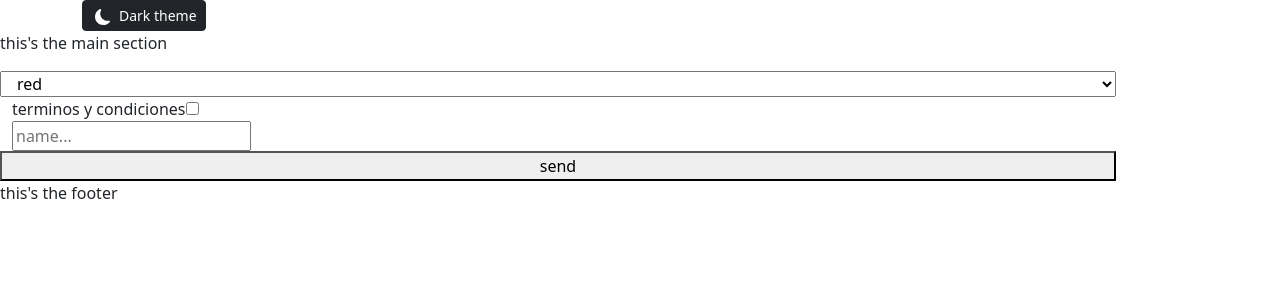
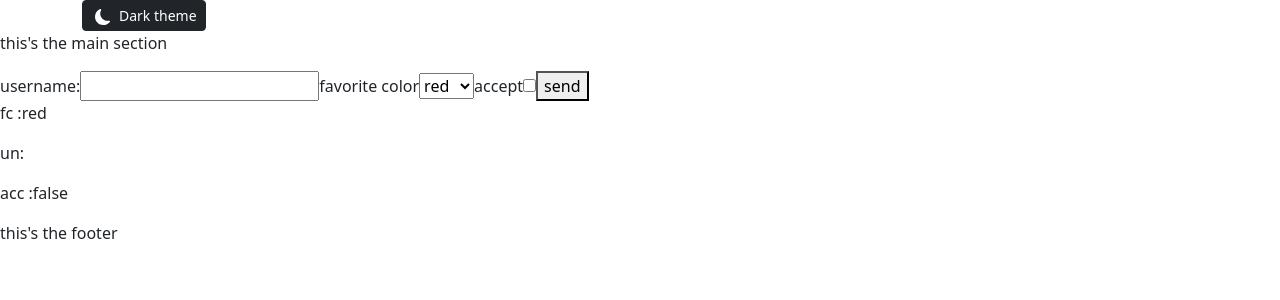
Before and after one commit to MarcoRosselDev/next-js-07, a React (Vite) app in the folder rt/: page / in a window 1280 px wide. Shown: the top 300 px of the page. Built offline with nearby package versions, Linux system fonts and the light colour scheme.

Commit message:
form event handler | controlados

```diff
--- a/rt/src/btn.css
+++ /dev/null
@@ -1,5 +0,0 @@
-.my_btn {
-  /* background-color: rgb(38, 97, 156); */
-  background-color: hsl(215, 61%, 38%);
-  color: black;
-}
--- a/rt/src/components/main/Form_controlado.tsx
+++ b/rt/src/components/main/Form_controlado.tsx
@@ -1,6 +1,39 @@
+import { useState, type FormEvent } from "react"
+
 export default function Form_controlado() {
 
+  const [acc, setAcc] = useState(false)
+  const [fc, setfc] = useState("red")
+  const [username, setUsername] = useState("")
+
+  function handleSubmit(event:FormEvent) {
+    event.preventDefault();
+    console.log({username, fc, acc});
+
+  }
+
   return (
-    <form></form>
+    <>
+    <form onSubmit={handleSubmit}>
+      <label>username:
+        <input type="text" name="username" onChange={event => setUsername(event.target.value)} />
+      </label>
+      <label>favorite color
+        <select name="color" onChange={event => setfc(event.target.value)}>
+          <option value="red">red</option>
+          <option value="blue">blue</option>
+        </select>
+      </label>
+      <label>accept
+        <input type="checkbox" name="accept" onChange={() => setAcc(prev => !prev)} />
+      </label>
+      <button type="submit">send</button>
+    </form>
+    <div>
+      <p>fc :{fc}</p>
+      <p>un: {username}</p>
+      <p>acc :{acc.toString()}</p>
+    </div>
+    </>
   )
 }
--- a/rt/src/components/main/Form_no_controlado.tsx
+++ b/rt/src/components/main/Form_no_controlado.tsx
@@ -14,11 +14,7 @@ export default function Form_no_controlado() {
     const color = formData.get("color");
     const accept = !!formData.get("accept"); // Convert to boolean
 
-    console.log({
-      username,
-      color,
-      accept,
-    });
+    console.log({username,color,accept});
   }
 
   return (
--- a/rt/src/components/main/Main.tsx
+++ b/rt/src/components/main/Main.tsx
@@ -1,5 +1,6 @@
 //import MyForm from "./MyForm"
-import Form_no_controlado from "./Form_no_controlado";
+//import Form_no_controlado from "./Form_no_controlado";
+import Form_controlado from "./Form_controlado";
 
 
 export default function Main() {
@@ -7,7 +8,8 @@ export default function Main() {
     <main>
       <p>this's the main section</p>
       {/* <MyForm /> */}
-      <Form_no_controlado />
+      {/* <Form_no_controlado /> */}
+      <Form_controlado />
     </main>
   )
 }
--- a/rt/src/main.tsx
+++ b/rt/src/main.tsx
@@ -2,7 +2,6 @@ import { StrictMode } from 'react'
 import { createRoot } from 'react-dom/client'
 import 'bootstrap/dist/css/bootstrap.min.css'; // Import Bootstrap CSS
 import App from './App.tsx'
-import './btn.css'
 
 createRoot(document.getElementById('root')!).render(
   <StrictMode>
```
